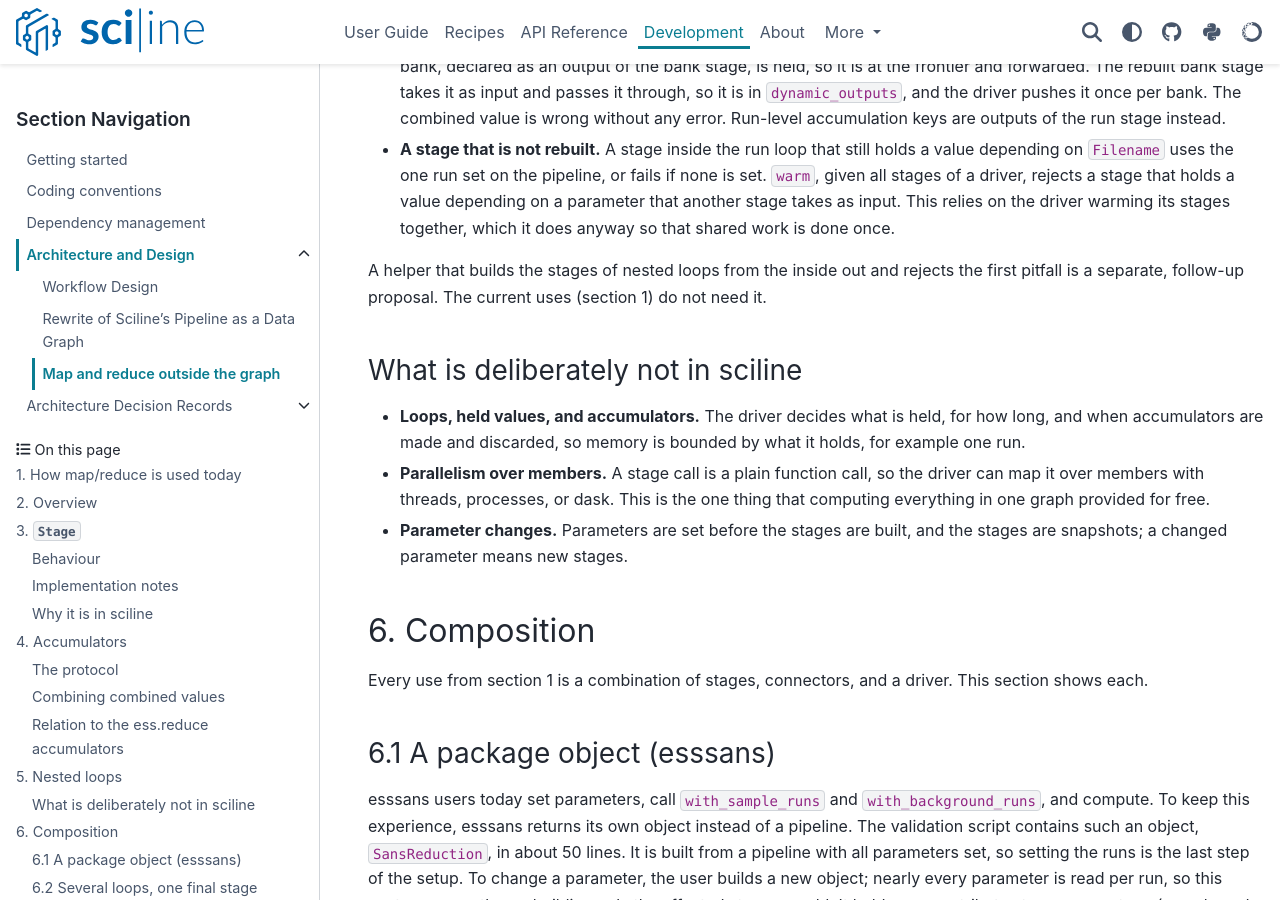
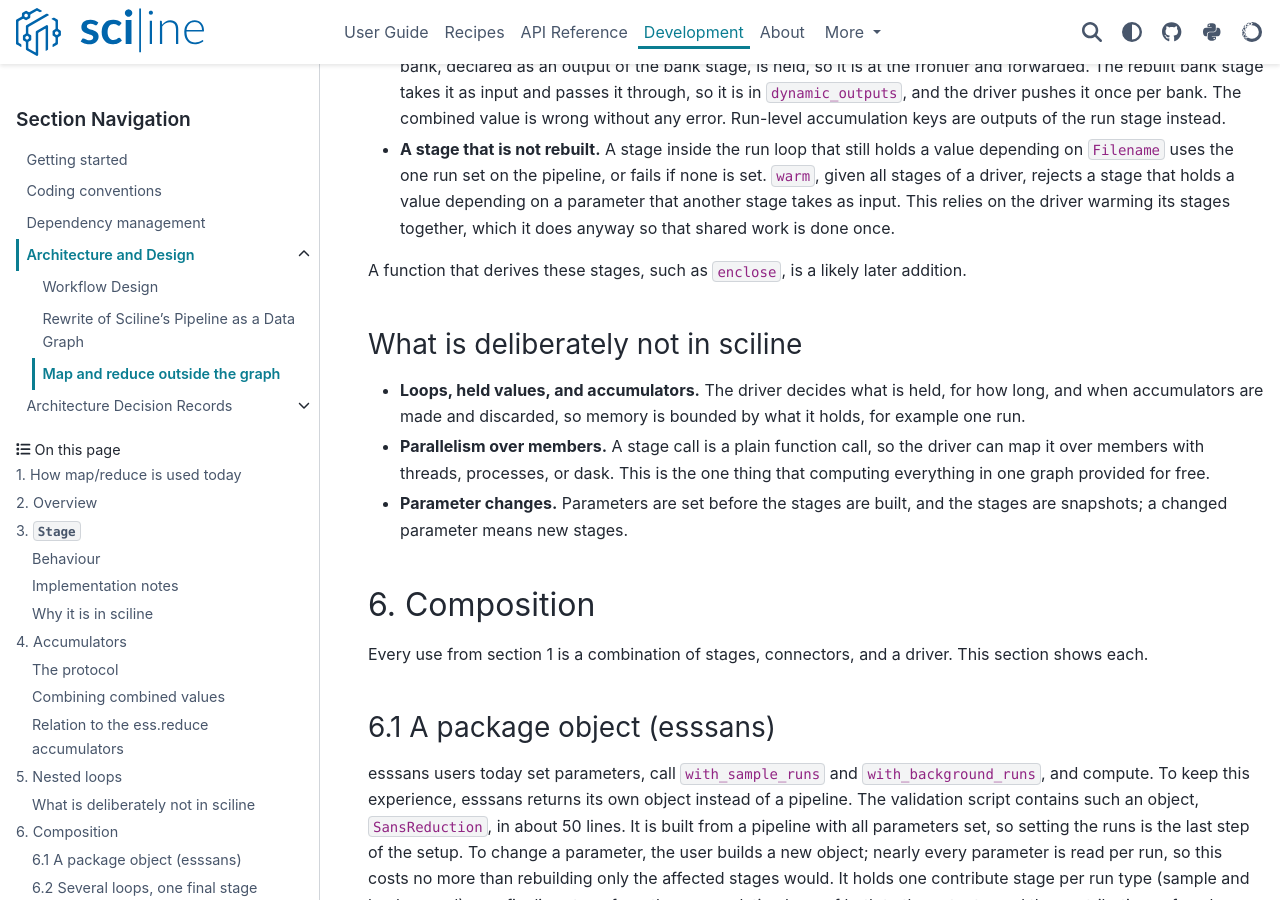
Before and after one commit to scipp/sciline, a Sphinx documentation site: the page built from docs/developer/architecture-and-design/map-reduce-outside-the-graph.md, in a window 1280 px wide and 900 px high, scrolled down 5915 px. Built offline with Sphinx 7.4.7 and the PyData theme 0.15.4, drawn with Linux system fonts in a browser that asks for light colours; the version number could not be read and is left out.

Commit message:
Mention enclose only as a likely addition in ADR 0003
The ADR and design document described the nested-loops helper as a
follow-up proposal with a set of features. Since that design is not
settled, they now only name enclose as a likely later addition.

Co-Authored-By: Claude Opus 5.5 <noreply@anthropic.com>

```diff
--- a/docs/developer/architecture-and-design/map-reduce-outside-the-graph.md
+++ b/docs/developer/architecture-and-design/map-reduce-outside-the-graph.md
@@ -205,8 +205,7 @@ Building the stages of nested loops this way has two pitfalls:
   `warm`, given all stages of a driver, rejects a stage that holds a value depending on a parameter that another stage takes as input.
   This relies on the driver warming its stages together, which it does anyway so that shared work is done once.
 
-A helper that builds the stages of nested loops from the inside out and rejects the first pitfall is a separate, follow-up proposal.
-The current uses (section 1) do not need it.
+A function that derives these stages, such as `enclose`, is a likely later addition.
 
 ### What is deliberately not in sciline
 
```
Also changed, not shown: docs/developer/adr/0003-replace-map-reduce-with-stages-outside-the-graph.md (+1 -2 lines).
